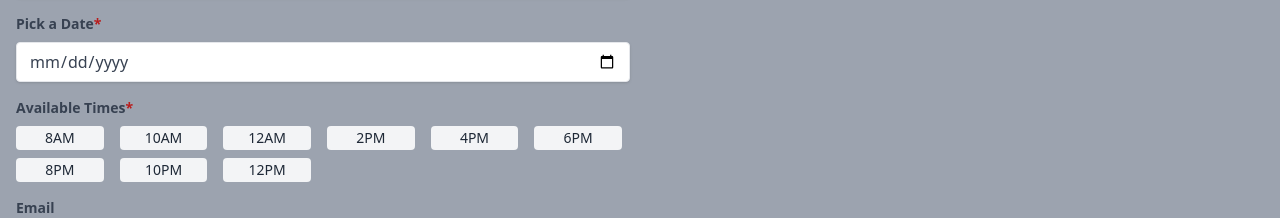
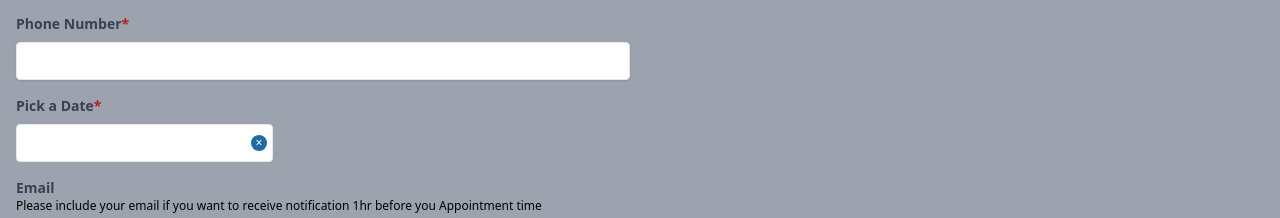
Before and after one commit to kennyoungC/booking-app-for-haircut, a React (Create React App) app: page / in a window 1280 px wide. Shown: the part 1046-1264 px from the top of the page. Built offline with nearby package versions, Linux system fonts and the light colour scheme.

Commit message:
countdown now working

```diff
--- a/package.json
+++ b/package.json
@@ -6,7 +6,9 @@
     "@testing-library/jest-dom": "^5.16.5",
     "@testing-library/react": "^13.4.0",
     "@testing-library/user-event": "^13.5.0",
+    "date-fns": "^2.29.3",
     "react": "^18.2.0",
+    "react-datepicker": "^4.8.0",
     "react-dom": "^18.2.0",
     "react-responsive-carousel": "^3.2.23",
     "react-scripts": "5.0.1",
--- a/src/components/Booking.jsx
+++ b/src/components/Booking.jsx
@@ -1,31 +1,20 @@
 import React, { useState } from "react"
 import Countdown from "./Countdown"
+import DatePicker from "react-datepicker"
+import "react-datepicker/dist/react-datepicker.css"
+import setHours from "date-fns/setHours"
+import setMinutes from "date-fns/setMinutes"
+import format from "date-fns/format"
 
-const avaibleTime = [
-  "8AM",
-  "10AM",
-  "12AM",
-  "2PM",
-  "4PM",
-  "6PM",
-  "8PM",
-  "10PM",
-  "12PM",
-]
-const year = new Date().getFullYear()
-const month =
-  new Date().getMonth() + 1 < 10
-    ? `0${new Date().getMonth() + 1}`
-    : new Date().getMonth() + 1
-const day =
-  new Date().getDate() < 10 ? `0${new Date().getDate()}` : new Date().getDate()
 const Booking = () => {
   const [appointments, setAppointments] = useState([])
+
   const [bookings, setBookings] = useState({
     date: "",
     time: "",
     name: "",
     email: "",
+    number: "",
   })
 
   const submitHandler = (e) => {
@@ -38,13 +27,10 @@ const Booking = () => {
       time: "",
       name: "",
       email: "",
+      number: "",
     })
   }
-  console.log(
-    `${new Date().getFullYear()}-0${
-      new Date().getMonth() + 1
-    }-${new Date().getDate()}`
-  )
+
   return (
     <div className="container mx-auto py-16 px-4 grid grid-cols-1 md:grid-cols-2 gap-5 bg-gray-400">
       <div>
@@ -73,50 +59,43 @@ const Booking = () => {
               className="block text-gray-700 text-sm font-bold mb-2"
               htmlFor="date"
             >
-              Pick a Date<span className="text-red-700">*</span>
+              Phone Number<span className="text-red-700">*</span>
             </label>
             <input
               className="shadow appearance-none border rounded w-full py-2 px-3 text-gray-700 leading-tight focus:outline-none focus:shadow-outline"
-              id="date"
-              type="date"
+              id="number"
+              type="tel"
               required
-              value={bookings.date}
-              min={`${year}-${month}-${day}`}
+              value={bookings.number}
               onChange={(e) =>
-                setBookings({ ...bookings, date: e.target.value })
+                setBookings({ ...bookings, number: e.target.value })
               }
             />
           </div>
-          {/* <div className="mb-4">
+          <div className="mb-4">
             <label
               className="block text-gray-700 text-sm font-bold mb-2"
-              htmlFor="time"
+              htmlFor="date"
             >
-              What time?<span className="text-red-700">*</span>
+              Pick a Date<span className="text-red-700">*</span>
             </label>
-            <input
-              className="shadow appearance-none border rounded w-full py-2 px-3 text-gray-700 leading-tight focus:outline-none focus:shadow-outline"
-              id="time"
-              type="time"
-              required
+            <DatePicker
+              selected={bookings.date}
+              onChange={(date) => setBookings({ ...bookings, date })}
+              minDate={new Date()}
+              filterDate={(date) => date.getDay() !== 6 && date.getDay() !== 0}
+              isClearable
+              showTimeSelect
+              minTime={setHours(setMinutes(new Date(), 0), 10)}
+              maxTime={setHours(setMinutes(new Date(), 30), 23)}
+              excludeTimes={[
+                setHours(setMinutes(new Date(), 0), 17),
+                setHours(setMinutes(new Date(), 30), 18),
+                setHours(setMinutes(new Date(), 30), 19),
+                setHours(setMinutes(new Date(), 30), 17),
+              ]}
+              dateFormat="MMMM d, yyyy h:mm aa"
             />
-          </div> */}
-          <div className="mb-4">
-            <h2 className="block text-gray-700 text-sm font-bold mb-2">
-              Available Times<span className="text-red-700">*</span>
-            </h2>
-            <div className="grid grid-cols-6 gap-2">
-              {avaibleTime.map((time) => (
-                <button
-                  type="button"
-                  className="hover:bg-gray-700 hover:text-white bg-gray-100 text-gray-800 text-sm font-medium mr-2 px-2.5 py-0.5 rounded dark:bg-gray-700 dark:text-gray-300 text-center"
-                  onClick={() => setBookings({ ...bookings, time })}
-                  key={time}
-                >
-                  {time}
-                </button>
-              ))}
-            </div>
           </div>
 
           <div className="mb-4">
@@ -174,17 +153,17 @@ const Booking = () => {
                   <p className=" text-xl font-semibold">
                     Date:{" "}
                     <span className="text-base font-normal">
-                      {bookings.date}
+                      {format(bookings.date, "yyyy MMMM dd")}
                     </span>
                   </p>
                   <p className=" text-xl font-semibold">
                     Time:{" "}
                     <span className="text-base font-normal">
-                      {bookings.time}
+                      {format(bookings.date, "K:mma")}
                     </span>
                   </p>
                 </div>
-                <Countdown time={bookings.time} date={bookings.date} />
+                <Countdown date={bookings.date} />
               </div>
             ))}
         </div>
--- a/src/components/Countdown.jsx
+++ b/src/components/Countdown.jsx
@@ -1,22 +1,17 @@
-import React, { useCallback, useEffect, useState } from "react"
+import React, { useEffect, useState } from "react"
 
 const HOURS = 1000 * 60 * 60
 const MINUTES = 1000 * 60
-const Countdown = ({ time, date }) => {
-  // console.log(time)
-  // console.log(new Date(date))
+const Countdown = ({ date }) => {
+  console.log(date.getHours() + ":" + date.getMinutes())
   const [countdown, setCountdown] = useState({
     day: "",
     sec: "",
     hour: "",
     minute: "",
   })
-  const todaysDate = new Date()
-  const timeToAdd = 9 * 24 * HOURS
-  // 9 days from current date
+
   const timerEndDate = new Date(new Date(date).getTime())
-  // console.log(todaysDate)
-  // console.log(todaysDate.getTime())
 
   const updateTimer = () => {
     const currentTime = new Date().getTime()
--- a/src/index.css
+++ b/src/index.css
@@ -8,3 +8,10 @@
     @apply bg-gray-200;
   }
 }
+.react-datepicker__input-container input {
+  width: 100%;
+  height: 38px;
+  border-radius: 4px;
+  border-width: 1px;
+  padding: 8px 12px;
+}
```
Also changed, not shown: 1 other file (tests, documents, lock files or other folders).
